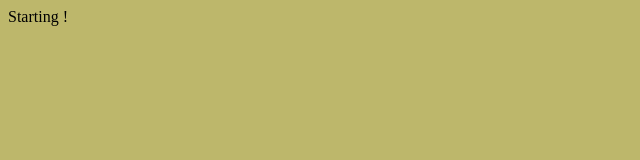
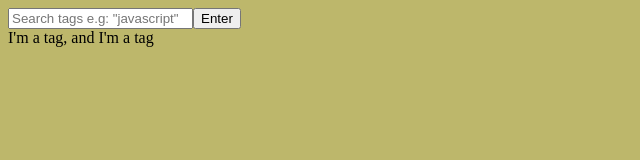
Before and after one commit to icybears/portfolio-widget, a React app: page / in a window 1280 px wide. Shown: the whole page, without its empty margins (0-640 px from the left). Built offline with nearby package versions, Linux system fonts and the light colour scheme.

Commit message:
added few components

```diff
--- a/app/components/App.js
+++ b/app/components/App.js
@@ -1,11 +1,25 @@
 import React, { Component } from 'react';
-
+import Form from './Form';
+import TagsDisplay from './TagsDisplay';
 
 class App extends Component {
+    state = {
+        selectedTags: [],
+    }
+    addTag = (newTag) => {
+        this.setState( (prevState) => {
+            return(
+                {
+                    selectedTags: prevState.selectedTags.concat([newTag])
+                }
+            )
+        })
+    }
     render() {
         return (
             <div>
-                Starting !
+                <Form addTag={this.addTag} />
+                <TagsDisplay />
             </div>
         );
     }
--- /dev/null
+++ b/app/components/Form.js
@@ -0,0 +1,33 @@
+import React, { Component } from 'react';
+
+class Form extends Component {
+    state = {
+        inputVal: ''
+    }
+    handleChange = (e) => {
+        this.setState({
+            inputVal: e.target.value
+        })
+    }
+    handleSubmit = (e) => {
+        e.preventDefault();
+        const newTag = this.state.inputVal;
+        this.props.addTag(newTag);
+    }
+    render() {
+        return (
+            <div onSubmit={this.handleSubmit}>
+                <form>
+                    <input type="text" placeholder='Search tags e.g: "javascript"'
+                     value={this.state.inputVal}
+                     onChange={this.handleChange}
+                     required
+                     />
+                    <input type="submit" value="Enter"/>
+                </form>
+            </div>
+        );
+    }
+}
+
+export default Form;
--- /dev/null
+++ b/app/components/TagsDisplay.js
@@ -0,0 +1,11 @@
+import React from 'react';
+
+const TagsDisplay = () => {
+    return (
+        <div>
+            I'm a tag, and I'm a tag
+        </div>
+    );
+};
+
+export default TagsDisplay;
--- a/app/index.html
+++ b/app/index.html
@@ -2,12 +2,13 @@
     <head>
         <meta charset="utf-8">
         <meta http-equiv="X-UA-Compatible" content="IE=edge">
-        <title>l</title>
+        <title>Widget</title>
         <meta name="description" content="">
         <meta name="viewport" content="width=device-width, initial-scale=1">
     </head>
     <body>
         <div id="root">
         </div>
+        <script type="text/javascript" src="../setting.js"></script>
     </body>
 </html>
--- /dev/null
+++ b/setting.js
@@ -0,0 +1,3 @@
+
+
+_tags = ['javascript', 'html', 'html5', 'css', 'css3', 'react','es6','jquery'];
```
Also changed, not shown: 1 other file.
